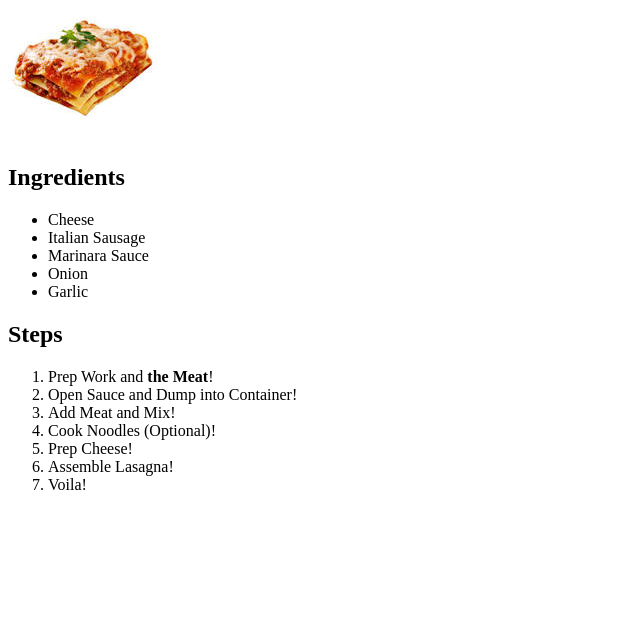
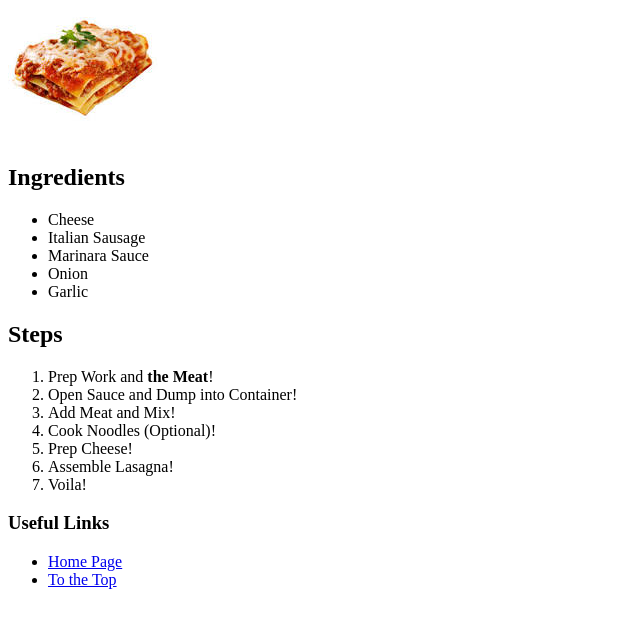
Before and after one commit to raymondllata/odin-recipes, a plain HTML site: page recipes/lasagna.html in a window 1280 px wide. Shown: the part 79-702 px from the top of the page, without its empty margins (0-640 px from the left). Drawn offline with Linux system fonts and the light colour scheme.

Commit message:
Added directory functionality to recipe page
Added two relative links, one to the homepage, and one to the top of
the current page.

```diff
--- a/recipes/lasagna.html
+++ b/recipes/lasagna.html
@@ -26,5 +26,11 @@
             <li>Assemble Lasagna!</li>
             <li>Voila!</li>
         </ol>
+
+        <h3>Useful Links</h3>
+        <ul>
+            <li><a href="../index.html">Home Page</a></li>
+            <li><a href="./lasagna.html">To the Top</a></li>
+        </ul>
     </body>
 </html>
```
